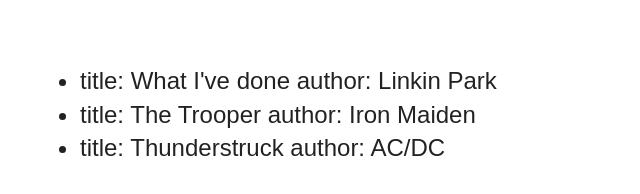
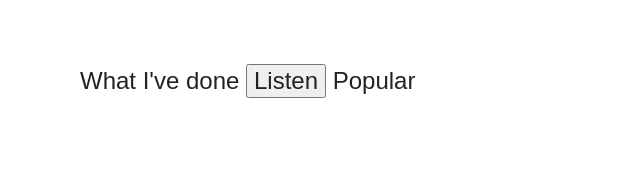
Before and after one commit to mecozma/BackboneApp, a plain HTML site: page index.html in a window 1280 px wide. Shown: the whole page, without its empty margins (0-640 px from the left). Drawn offline with Linux system fonts and the light colour scheme.

Commit message:
I used Underscore.Js template to render the view

```diff
--- a/index.html
+++ b/index.html
@@ -15,6 +15,17 @@
     </head>
     <body>
         <ul id="songs"></ul>
+
+        <!-- Templates -->
+        <script id="songTemplate" type="text/html">
+        <%= title %>
+        <button>Listen</button>
+        <% if (plays > 1000) { %>
+            <span class="popular">Popular</span>
+        <% } %>
+        </script>
+
+        <!-- Libraries -->
         <script src="js/lib/jquery-min.js"></script>
         <script src="js/lib/underscore-min.js"></script>
         <script src="js/lib/backbone-min.js"></script>
--- a/js/main.js
+++ b/js/main.js
@@ -267,59 +267,81 @@
 // songView.render();
 
 
-//Handling Collection Events
+// //Handling Collection Events
 
-//Model
+// //Model
+// var Song = Backbone.Model.extend();
+// //Collection to witch i Passed the model declared above
+// var Songs = Backbone.Collection.extend({
+// 	model: Song
+// });
+
+// //Views
+
+// var SongView = Backbone.View.extend({
+// 	tagName: 'li',
+// 	render: function () {
+// 		this.$el.html("title: " + this.model.get('title') + " author: " + this.model.get('author'));
+// 		this.$el.attr('id', this.model.id);
+
+// 		return this;
+// 	}
+// });
+
+// var SongsView = Backbone.View.extend({
+// 	tagName: 'ul',
+// 	initialize: function () {
+// 		this.model.on('add', this.onSongAdded, this);
+// 		this.model.on('remove', this.onSongRemoved, this);
+// 	},
+// 	onSongAdded: function (song) {
+// 		var songView = new SongView({ model: song });
+// 		this.$el.append(songView.render().$el);
+// 	},
+// 	onSongRemoved: function (song) {
+// 		// this.$el.find('li#' + song.id).remove();
+// 		this.$('li#' + song.id).remove();
+// 	},
+// 	render: function () {
+// 		var self = this;
+// 		this.model.each(function (song) {
+// 			var songView = new SongView({ model: song });
+// 			self.$el.append(songView.render().$el);
+// 		});
+
+// 	}
+// });
+
+// //Collections
+
+
+// var songs = new Songs([
+// 	new Song({ id: 1, title: 'What I\'ve done', author: 'Linkin Park' }),
+// 	new Song({ id: 2, title: 'The Trooper', author: 'Iron Maiden' }),
+// 	new Song({ id: 3, title: 'Thunderstruck', author: 'AC/DC' })
+// ]);
+
+// var songsView = new SongsView({ el: '#songs', model: songs });
+// songsView.render();
+
+
+//Templating
+
 var Song = Backbone.Model.extend();
-//Collection to witch i Passed the model declared above
-var Songs = Backbone.Collection.extend({
-	model: Song
+
+var SongView = Backbone.View.extend({
+render: function() {
+	// this.$el.html(this.model.get('title') + ' ' + '<button>Listen</button');
+
+	var template = _.template($('#songTemplate').html());
+	var html = template(this.model.toJSON());
+	this.$el.html(html);
+
+	return this;
+}
 });
 
-//Views
+var song = new Song({title: 'What I\'ve done', plays: 1000000});
 
-var SongView = Backbone.View.extend({
-	tagName: 'li',
-	render: function () {
-		this.$el.html("title: " + this.model.get('title') + " author: " + this.model.get('author'));
-		this.$el.attr('id', this.model.id);
-
-		return this;
-	}
-});
-
-var SongsView = Backbone.View.extend({
-	tagName: 'ul',
-	initialize: function () {
-		this.model.on('add', this.onSongAdded, this);
-		this.model.on('remove', this.onSongRemoved, this);
-	},
-	onSongAdded: function (song) {
-		var songView = new SongView({ model: song });
-		this.$el.append(songView.render().$el);
-	},
-	onSongRemoved: function (song) {
-		// this.$el.find('li#' + song.id).remove();
-		this.$('li#' + song.id).remove();
-	},
-	render: function () {
-		var self = this;
-		this.model.each(function (song) {
-			var songView = new SongView({ model: song });
-			self.$el.append(songView.render().$el);
-		});
-
-	}
-});
-
-//Collections
-
-
-var songs = new Songs([
-	new Song({ id: 1, title: 'What I\'ve done', author: 'Linkin Park' }),
-	new Song({ id: 2, title: 'The Trooper', author: 'Iron Maiden' }),
-	new Song({ id: 3, title: 'Thunderstruck', author: 'AC/DC' })
-]);
-
-var songsView = new SongsView({ el: '#songs', model: songs });
-songsView.render();
+var songView = new SongView({el: '#songs', model: song});
+songView.render();
```
